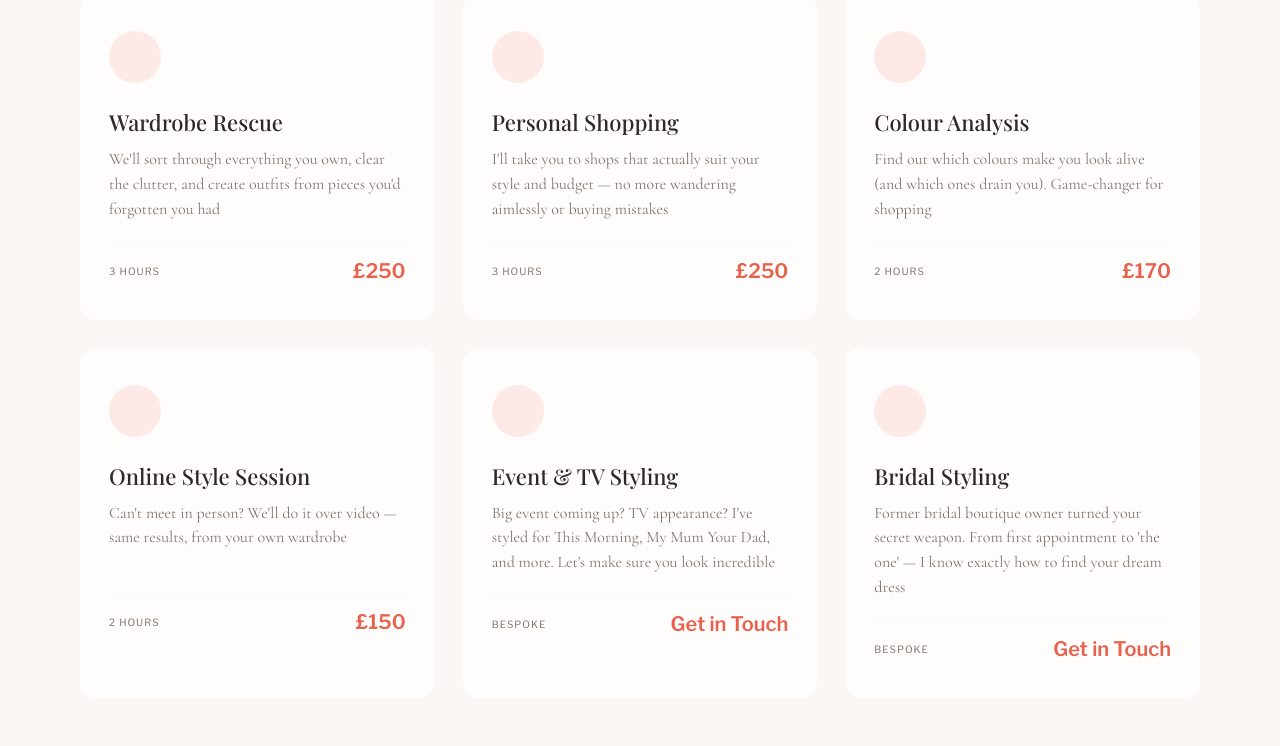
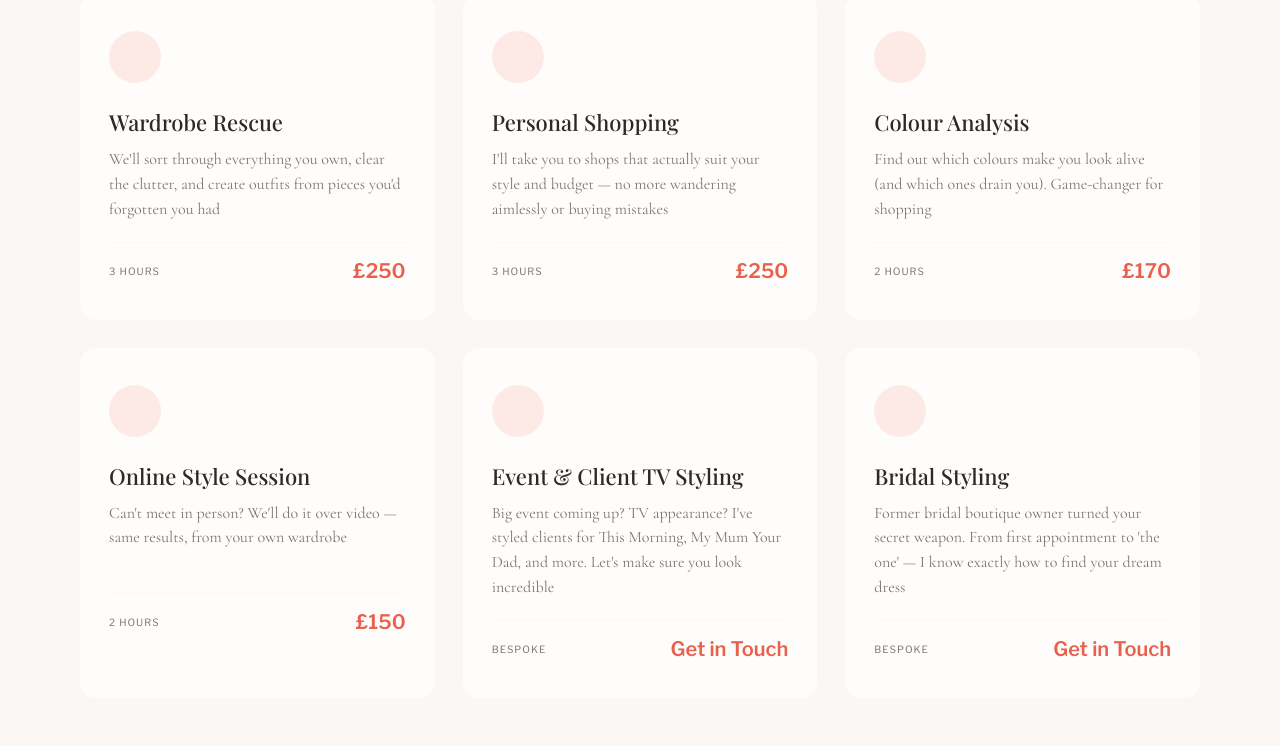
Before and after one commit to mrmonster1000/style_confident, a React (Vite) app: page / in a window 1280 px wide. Shown: the part 3122-3868 px from the top of the page. Built offline with nearby package versions, Linux system fonts and the light colour scheme.

Commit message:
Clarify TV styling as client work
Changed 'TV Styling' to 'Client TV Styling' to clarify Kelly styled
clients for their TV appearances, not work for the stations directly.

Co-Authored-By: Claude Opus 4.5 <noreply@anthropic.com>

```diff
--- a/index.html
+++ b/index.html
@@ -234,7 +234,7 @@
         {
           "@type": "Service",
           "position": 6,
-          "name": "Event & TV Styling",
+          "name": "Event & Client TV Styling",
           "description": "Bespoke styling for special events and TV appearances. Kelly has styled clients for This Morning, My Mum Your Dad, and more.",
           "provider": {"@id": "https://styleconfident.com/#business"},
           "areaServed": ["London", "Surrey", "UK"]
--- a/src/StyleConfidentWebsite.jsx
+++ b/src/StyleConfidentWebsite.jsx
@@ -1238,7 +1238,7 @@ const StyleConfidentWebsite = () => {
             {[
               { label: 'Currently At', value: 'M&S Battersea Personal Stylist' },
               { label: 'Fashion Training', value: 'London College of Style' },
-              { label: 'TV Styling', value: 'This Morning, My Mum Your Dad' },
+              { label: 'Client TV Styling', value: 'This Morning, My Mum Your Dad' },
               { label: 'Previously', value: 'Owner, The Secret Dress House, Reigate (2013-2018)' }
             ].map((item, i) => (
               <div key={i}>
@@ -1566,7 +1566,7 @@ const StyleConfidentWebsite = () => {
             { name: 'Personal Shopping', price: '£250', desc: "I'll take you to shops that actually suit your style and budget — no more wandering aimlessly or buying mistakes", duration: '3 hours' },
             { name: 'Colour Analysis', price: '£170', desc: "Find out which colours make you look alive (and which ones drain you). Game-changer for shopping", duration: '2 hours' },
             { name: 'Online Style Session', price: '£150', desc: "Can't meet in person? We'll do it over video — same results, from your own wardrobe", duration: '2 hours' },
-            { name: 'Event & TV Styling', price: 'Get in Touch', desc: "Big event coming up? TV appearance? I've styled for This Morning, My Mum Your Dad, and more. Let's make sure you look incredible", duration: 'Bespoke' },
+            { name: 'Event & Client TV Styling', price: 'Get in Touch', desc: "Big event coming up? TV appearance? I've styled clients for This Morning, My Mum Your Dad, and more. Let's make sure you look incredible", duration: 'Bespoke' },
             { name: 'Bridal Styling', price: 'Get in Touch', desc: "Former bridal boutique owner turned your secret weapon. From first appointment to 'the one' — I know exactly how to find your dream dress", duration: 'Bespoke' },
           ].map((service, i) => (
             <div
```
